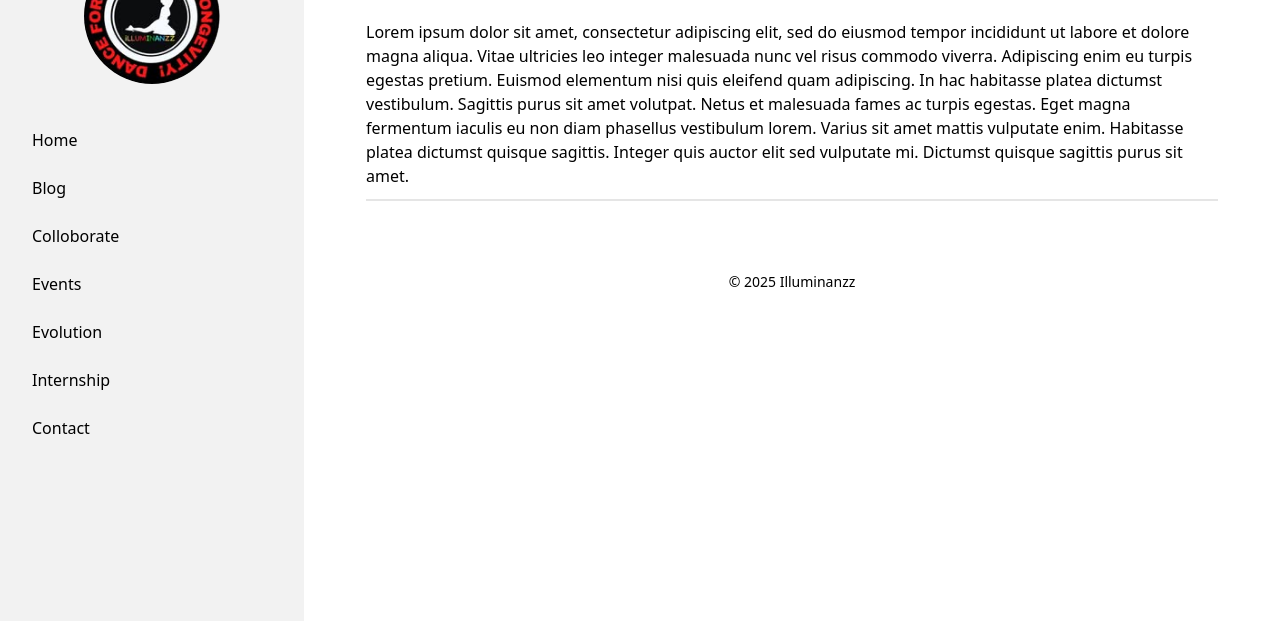
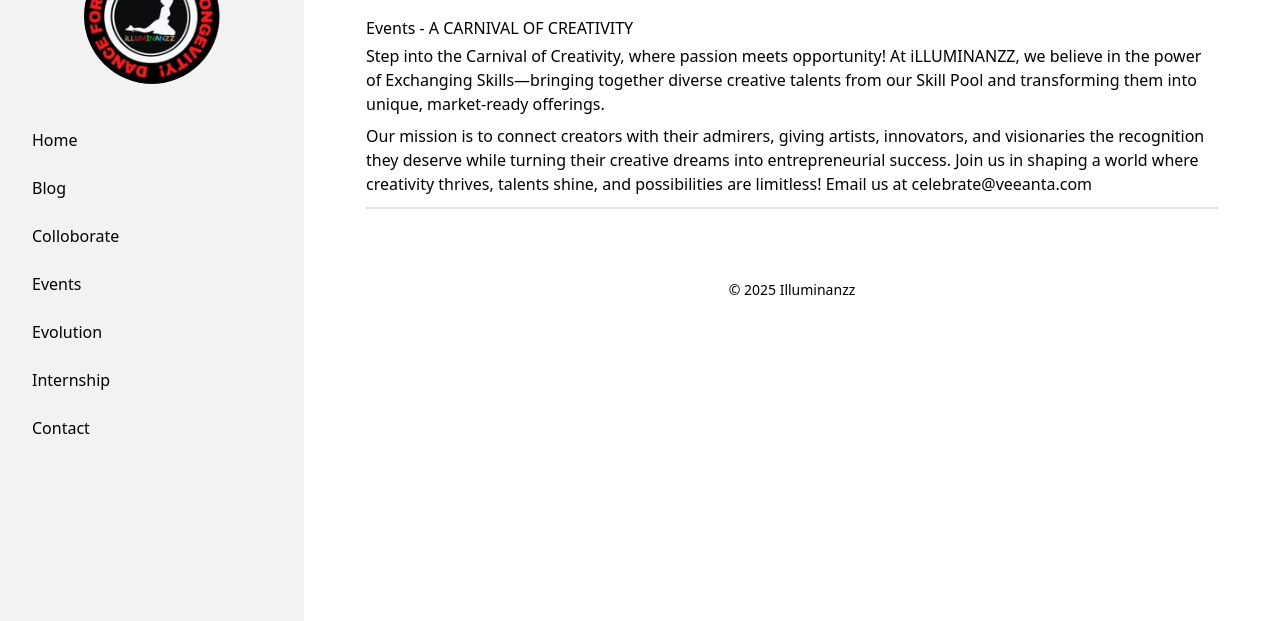
Before and after one commit to Illuminanzz/illuminanzz, an Astro site: page /events in a window 1280 px wide. Shown: the part 80-701 px from the top of the page. Built offline with nearby package versions, Linux system fonts and the light colour scheme; Astro itself is replaced by a stand-in of ours.

Commit message:
Update events.astro

```diff
--- a/src/pages/events.astro
+++ b/src/pages/events.astro
@@ -8,15 +8,12 @@ import HorizontalCard from "../components/HorizontalCard.astro";
     <div class="text-3xl w-full font-bold mb-5">Events</div>
   </div>
   <div class="grow w-full flex-col md:flex-row">
-    <p class="py-1 text-1xl">Lorem ipsum dolor sit amet, consectetur adipiscing elit, sed do eiusmod tempor
-incididunt ut labore et dolore magna aliqua. Vitae ultricies leo integer
-malesuada nunc vel risus commodo viverra. Adipiscing enim eu turpis egestas
-pretium. Euismod elementum nisi quis eleifend quam adipiscing. In hac habitasse
-platea dictumst vestibulum. Sagittis purus sit amet volutpat. Netus et malesuada
-fames ac turpis egestas. Eget magna fermentum iaculis eu non diam phasellus
-vestibulum lorem. Varius sit amet mattis vulputate enim. Habitasse platea
-dictumst quisque sagittis. Integer quis auctor elit sed vulputate mi. Dictumst
-quisque sagittis purus sit amet.</p>
+    <h3> Events - A CARNIVAL OF CREATIVITY</h3>
+    <p  class="py-1 text-1xl"> Step into the Carnival of Creativity, where passion meets opportunity! At iLLUMINANZZ, we believe in the power of Exchanging Skills—bringing together diverse creative talents from our Skill Pool
+and transforming them into unique, market-ready offerings.  </p>
+    <p class="py-1 text-1xl">Our mission is to connect creators with their admirers, giving artists, innovators, and visionaries the recognition they deserve while turning their creative dreams into entrepreneurial success.
+Join us in shaping a world where creativity thrives, talents shine, and possibilities are limitless! Email us at celebrate@veeanta.com
+</p>
 
   </div>
 
```
